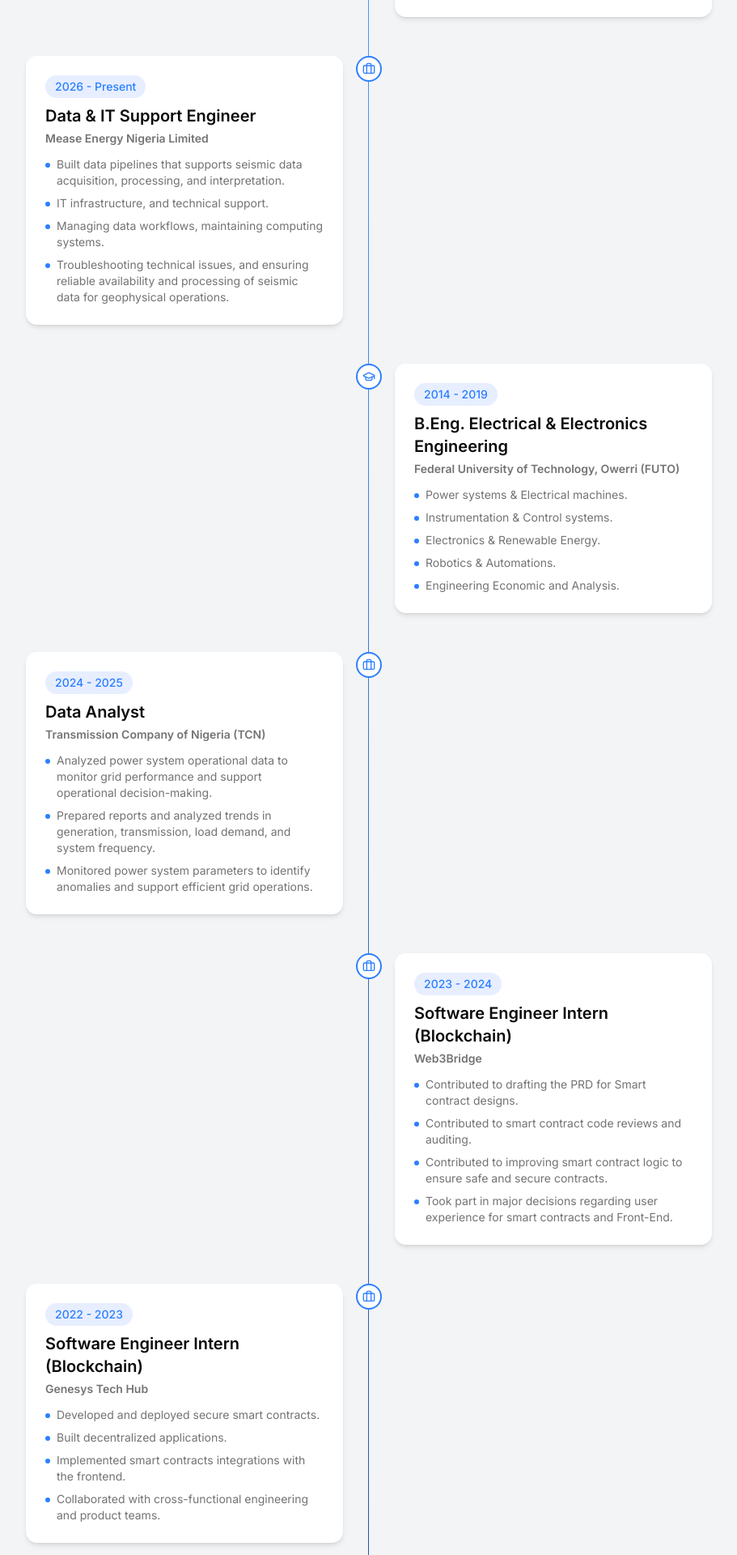
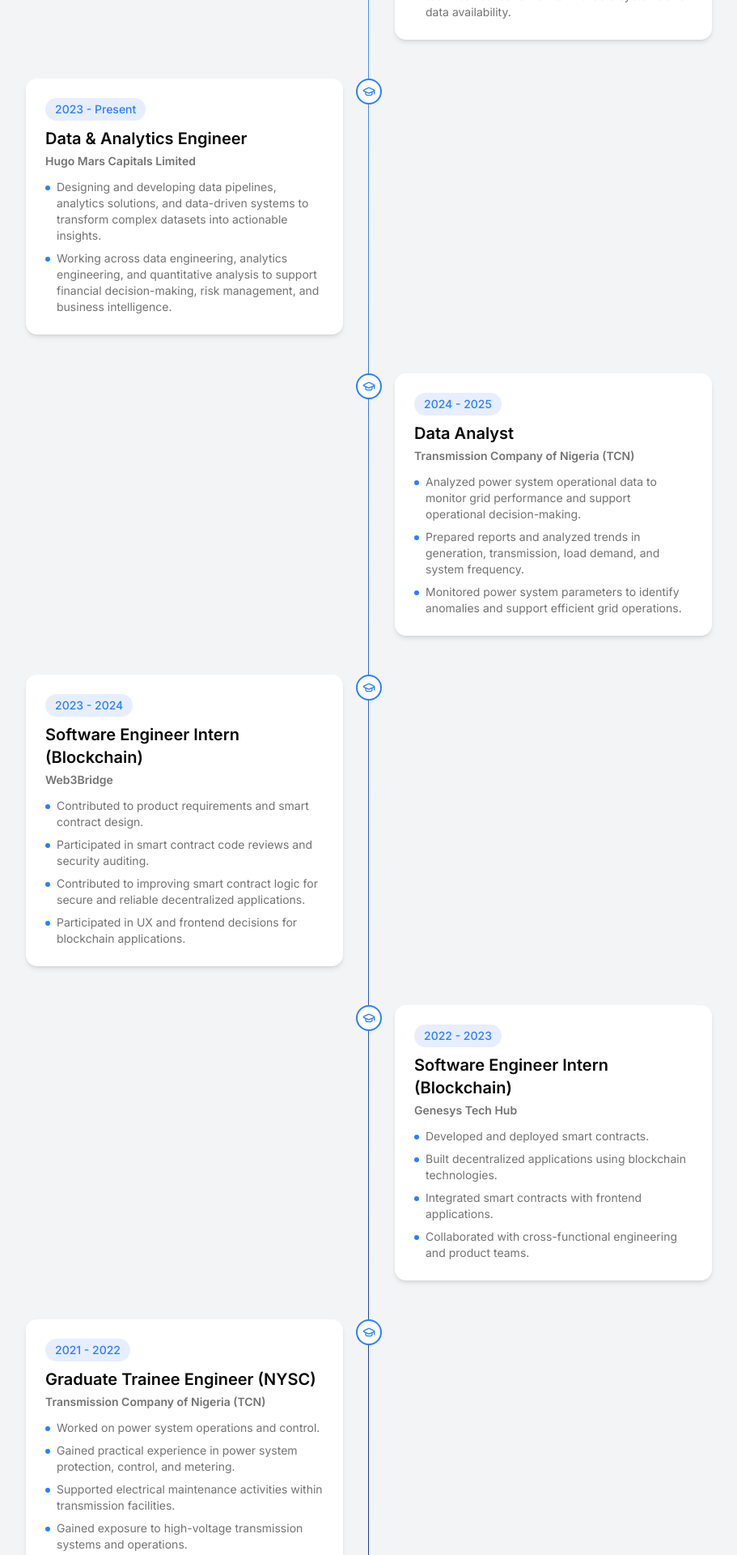
Before and after one commit to MarsIfeanyi/Mars-Ifeanyi-Portfolio, a Next.js app: page / in a window 1280 px wide. Shown: the part 4600-6520 px from the top of the page at 81% size, without its empty margins (184-1095 px from the left). Built offline with nearby package versions, Linux system fonts and the light colour scheme.

Commit message:
Separate education from work experience

```diff
--- a/data.ts
+++ b/data.ts
@@ -156,7 +156,17 @@ export const socialLinks = [
 
 export const experiences = [
   {
-    type: "work",
+    title: "Data & IT Support Engineer",
+    company: "Mease Energy Nigeria Limited",
+    period: "2026 - Present",
+    description: [
+      "Building and supporting data workflows for seismic data acquisition, processing, and interpretation.",
+      "Managing computing systems, data workflows, and technical infrastructure supporting geophysical operations.",
+      "Providing IT support and troubleshooting technical issues to maintain reliable systems and data availability.",
+    ],
+  },
+
+  {
     title: "Data & Analytics Engineer",
     company: "Hugo Mars Capitals Limited",
     period: "2023 - Present",
@@ -167,34 +177,6 @@ export const experiences = [
   },
 
   {
-    type: "work",
-    title: "Data & IT Support Engineer",
-    company: "Mease Energy Nigeria Limited",
-    period: "2026 - Present",
-    description: [
-      "Built data pipelines that supports seismic data acquisition, processing, and interpretation.",
-      "IT infrastructure, and technical support.",
-      "Managing data workflows, maintaining computing systems.",
-      "Troubleshooting technical issues, and ensuring reliable availability and processing of seismic data for geophysical operations.",
-    ],
-  },
-
-  {
-    type: "education",
-    title: "B.Eng. Electrical & Electronics Engineering",
-    company: "Federal University of Technology, Owerri (FUTO)",
-    period: "2014 - 2019",
-    description: [
-      "Power systems & Electrical machines.",
-      "Instrumentation & Control systems.",
-      "Electronics & Renewable Energy.",
-      "Robotics &  Automations.",
-      "Engineering Economic and Analysis.",
-    ],
-  },
-
-  {
-    type: "work",
     title: "Data Analyst",
     company: "Transmission Company of Nigeria (TCN)",
     period: "2024 - 2025",
@@ -206,52 +188,89 @@ export const experiences = [
   },
 
   {
-    type: "work",
     title: "Software Engineer Intern (Blockchain)",
-    company: "Web3Bridge ",
+    company: "Web3Bridge",
     period: "2023 - 2024",
     description: [
-      "Contributed to drafting the PRD for Smart contract designs.",
-      "Contributed to smart contract code reviews and auditing.",
-      "Contributed to improving smart contract logic to ensure safe and secure contracts.",
-      "Took part in major decisions regarding user experience for smart contracts and Front-End.",
+      "Contributed to product requirements and smart contract design.",
+      "Participated in smart contract code reviews and security auditing.",
+      "Contributed to improving smart contract logic for secure and reliable decentralized applications.",
+      "Participated in UX and frontend decisions for blockchain applications.",
     ],
   },
 
   {
-    type: "work",
     title: "Software Engineer Intern (Blockchain)",
     company: "Genesys Tech Hub",
     period: "2022 - 2023",
     description: [
-      "Developed and deployed secure smart contracts.",
-      "Built decentralized applications.",
-      "Implemented smart contracts integrations with the frontend.",
+      "Developed and deployed smart contracts.",
+      "Built decentralized applications using blockchain technologies.",
+      "Integrated smart contracts with frontend applications.",
       "Collaborated with cross-functional engineering and product teams.",
     ],
   },
 
   {
-    type: "work",
     title: "Graduate Trainee Engineer (NYSC)",
     company: "Transmission Company of Nigeria (TCN)",
     period: "2021 - 2022",
     description: [
-      "Power System Operations and Control.",
-      "Power System Protection, Control and Metering.",
-      "Power System Electrical Maintenance.",
-      "Power System High Voltage Transmission Lines.",
+      "Worked on power system operations and control.",
+      "Gained practical experience in power system protection, control, and metering.",
+      "Supported electrical maintenance activities within transmission facilities.",
+      "Gained exposure to high-voltage transmission systems and operations.",
+    ],
+  },
+];
+
+export const education = [
+  {
+    degree: "Master of Science, Financial Engineering",
+    institution: "WorldQuant University",
+    period: "2026 - 2028 (In View)",
+    description: [
+      "Developing advanced quantitative and computational skills in financial engineering.",
+      "Focused on financial data analysis, econometrics, stochastic modeling, derivatives pricing, machine learning, deep learning, portfolio optimization, and risk management.",
+      "Applying Python, statistical methods, and mathematical models to real-world financial and market problems.",
     ],
   },
 
   {
-    type: "education",
-    title: "Master of Science, Financial Engineering",
-    company: "WorldQuant University",
-    period: "2026 - 2028 (in-view)",
+    degree: "Diploma in Computer Science (Software Engineering)",
+    institution: "Holberton School",
+    period: "2022 - 2023",
     description: [
-      "Developing advanced quantitative and computational skills in financial engineering, with a focus on financial data analysis, econometrics, stochastic modeling, derivatives pricing, machine learning, deep learning, portfolio optimization, and risk management",
-      "Applying Python, statistical methods, and mathematical models to solve real-world financial and market problems.",
+      "Computer science fundamentals, programming, data structures, algorithms, and software engineering.",
+      "Hands-on development using C, Python, JavaScript, SQL, Linux/Unix, Git, and web technologies.",
+      "Built practical projects involving systems programming, backend development, databases, APIs, and software architecture.",
+      "Applied testing, debugging, version control, technical documentation, and collaborative project-based development.",
+    ],
+  },
+
+  {
+    degree: "MiniMBA, Venture in Management Programme",
+    institution: "Lagos Business School, Pan-Atlantic University",
+    period: "2022 - 2022",
+    description: [
+      "Developed foundational knowledge in business management, leadership, entrepreneurship, and strategic decision-making.",
+      "Gained practical exposure to strategy, finance, marketing, operations, and organisational management.",
+      "Applied business concepts through case studies, collaborative projects, and real-world problem-solving exercises.",
+      "Strengthened critical thinking, communication, teamwork, and leadership skills for addressing complex business challenges.",
+    ],
+  },
+
+  {
+    degree:
+      "Bachelor of Engineering (B.Eng.), Electrical & Electronics Engineering",
+    institution: "Federal University of Technology, Owerri (FUTO)",
+    period: "2014 - 2019",
+    description: [
+      "Power systems and electrical machines.",
+      "Instrumentation and control systems.",
+      "Electronics and renewable energy.",
+      "Robotics and automation.",
+      "Engineering economics and analysis.",
     ],
   },
 ];
```
